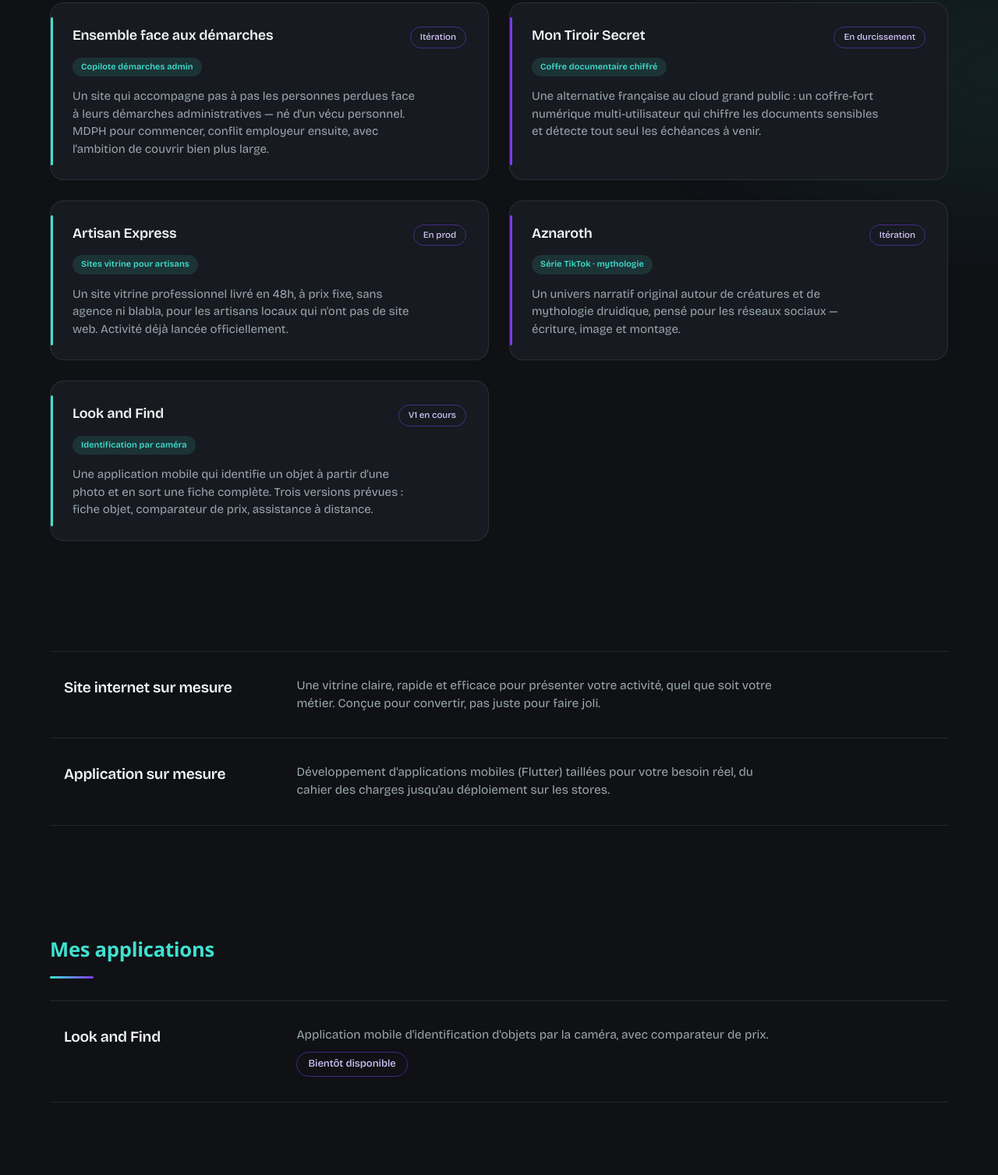
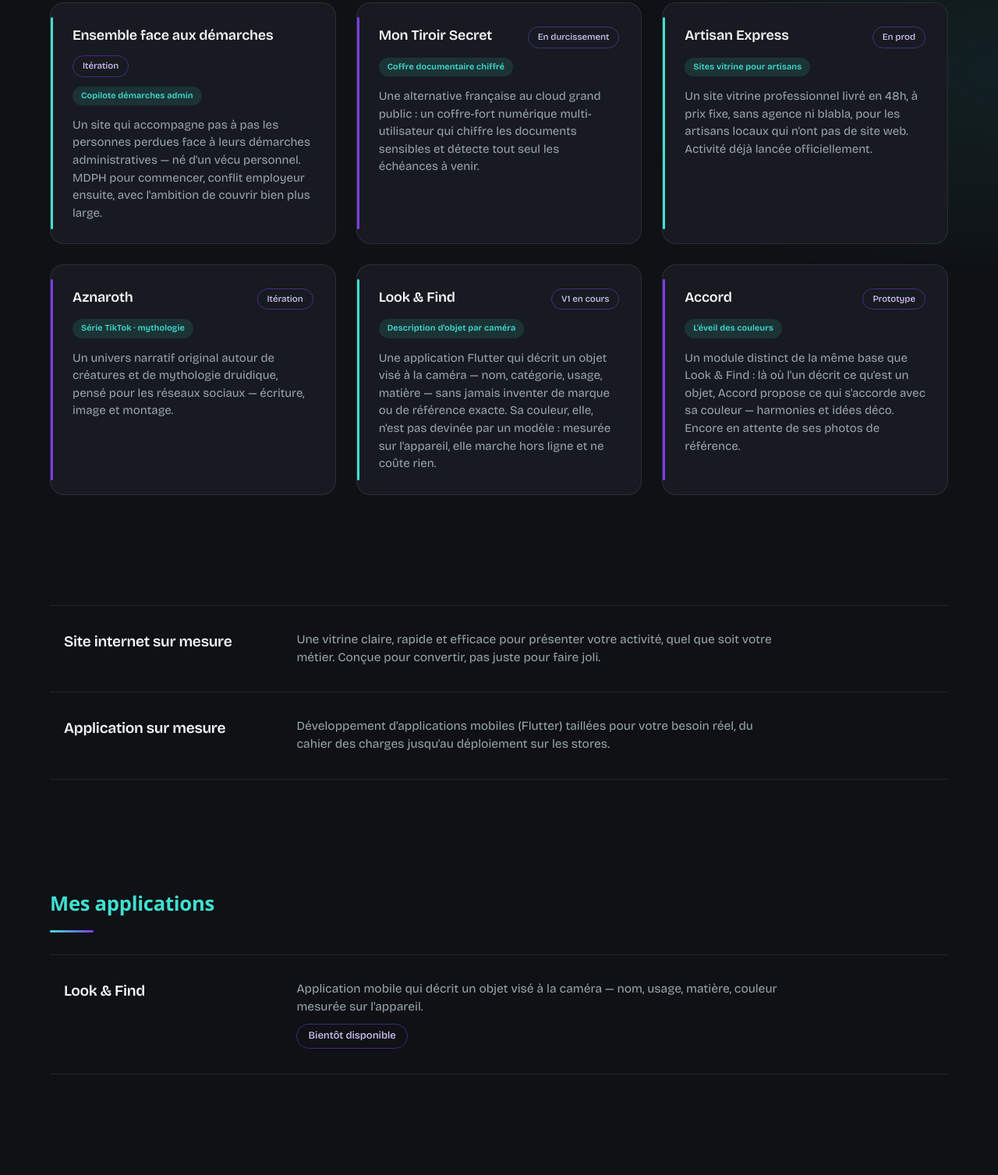
Before and after one commit to Lefouzebreizh/lefouzebreizh.github.io, a plain HTML site: page index.html in a window 1280 px wide. Shown: the part 613-2120 px from the top of the page at 78% size. Drawn offline with nearby package versions, Linux system fonts and the light colour scheme; a web font is replaced by a local one.

Commit message:
Ajoute Accord et met à jour Look & Find, grille en deux lignes de trois
Look & Find a changé de nom et de périmètre depuis sa dernière
description sur le site : le comparateur de prix et l'assistance à
distance sont désormais explicitement hors du parcours, la couleur est
mesurée sur l'appareil plutôt que devinée par un modèle. Copie mise à
jour en conséquence dans « Ce que je construis » et « Mes
applications ».

Accord, module distinct de la même base (harmonies de couleur), rejoint
la grille comme sixième carte — passée à trois colonnes sur desktop
pour deux lignes de trois au lieu de trois lignes de deux.

Co-Authored-By: Claude Sonnet 5 <noreply@anthropic.com>

```diff
--- a/index.html
+++ b/index.html
@@ -229,6 +229,10 @@
 
   @media (min-width: 640px) {
     .projets-grid { grid-template-columns: repeat(2, 1fr); }
+  }
+
+  @media (min-width: 1000px) {
+    .projets-grid { grid-template-columns: repeat(3, 1fr); }
   }
 
   .projet-card {
@@ -513,11 +517,20 @@
 
       <article class="projet-card">
         <div class="projet-card__head">
-          <h2>Look and Find</h2>
+          <h2>Look &amp; Find</h2>
           <span class="status">V1 en cours</span>
         </div>
-        <span class="eyebrow">Identification par caméra</span>
-        <p>Une application mobile qui identifie un objet à partir d'une photo et en sort une fiche complète. Trois versions prévues : fiche objet, comparateur de prix, assistance à distance.</p>
+        <span class="eyebrow">Description d'objet par caméra</span>
+        <p>Une application Flutter qui décrit un objet visé à la caméra — nom, catégorie, usage, matière — sans jamais inventer de marque ou de référence exacte. Sa couleur, elle, n'est pas devinée par un modèle : mesurée sur l'appareil, elle marche hors ligne et ne coûte rien.</p>
+      </article>
+
+      <article class="projet-card">
+        <div class="projet-card__head">
+          <h2>Accord</h2>
+          <span class="status">Prototype</span>
+        </div>
+        <span class="eyebrow">L'éveil des couleurs</span>
+        <p>Un module distinct de la même base que Look &amp; Find : là où l'un décrit ce qu'est un objet, Accord propose ce qui s'accorde avec sa couleur — harmonies et idées déco. Encore en attente de ses photos de référence.</p>
       </article>
 
     </div>
@@ -538,9 +551,9 @@
     <h3 class="section-title grad-text">Mes applications</h3>
     <div class="rows" aria-label="Applications">
       <article class="row">
-        <h2>Look and Find</h2>
+        <h2>Look &amp; Find</h2>
         <div>
-          <p>Application mobile d'identification d'objets par la caméra, avec comparateur de prix.</p>
+          <p>Application mobile qui décrit un objet visé à la caméra — nom, usage, matière, couleur mesurée sur l'appareil.</p>
           <span class="status">Bientôt disponible</span>
         </div>
       </article>
```
